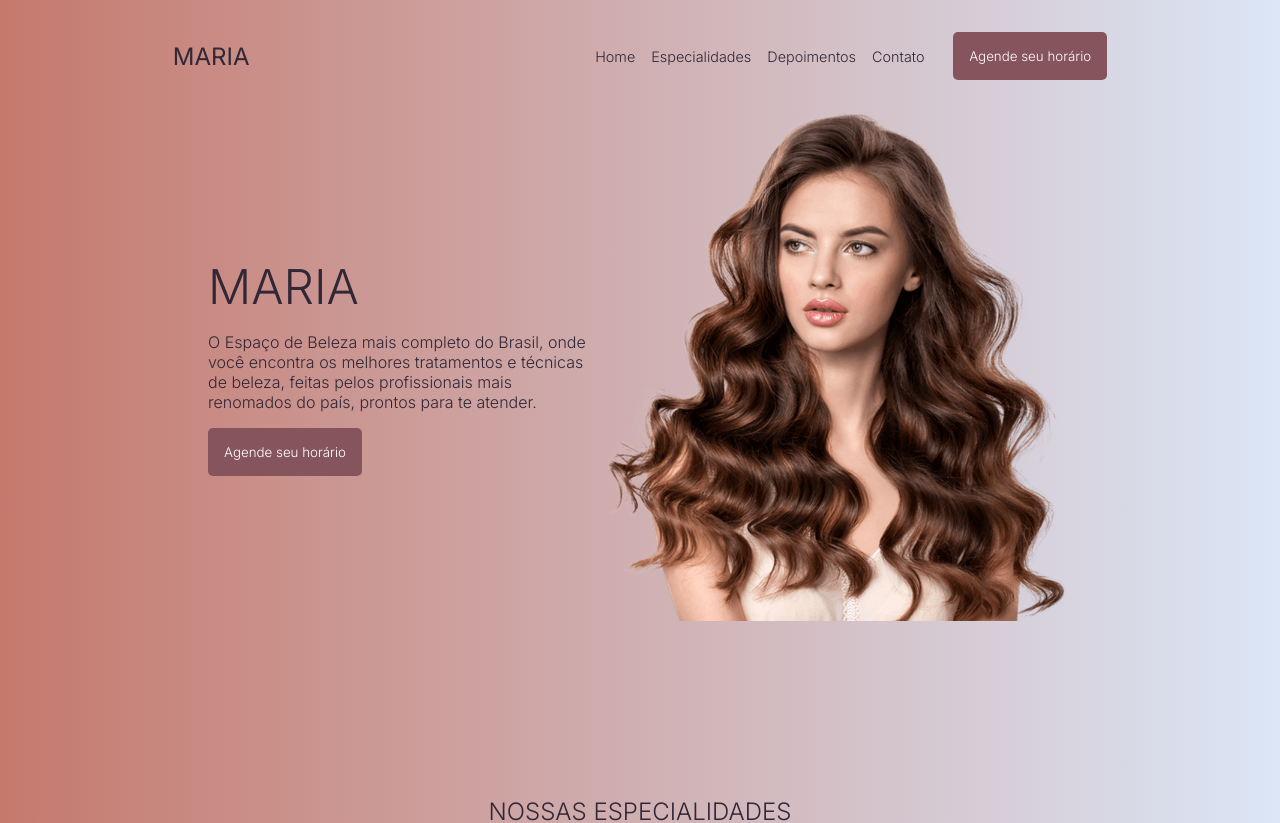
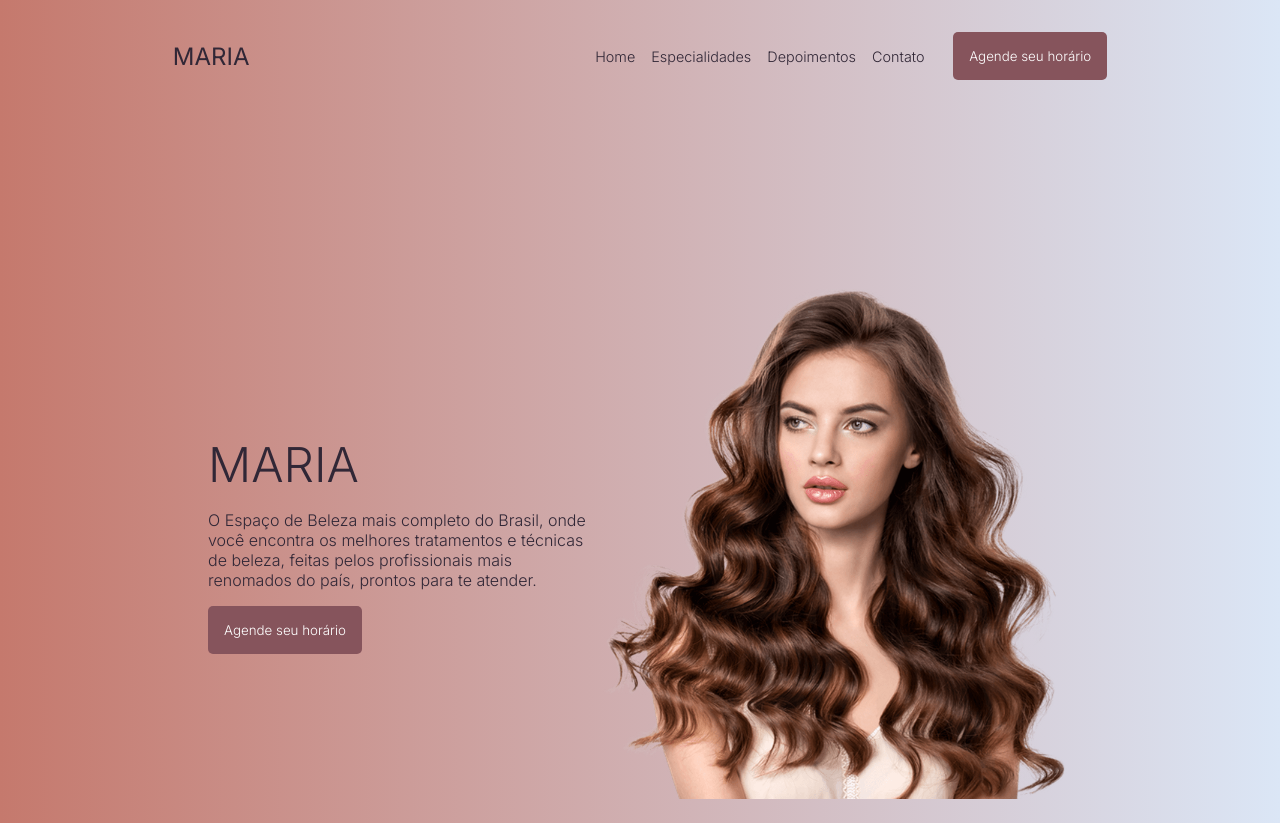
Before and after one commit to amandadeogr/beauty-space, a React (Vite) app: page / in a window 1280 px wide. Shown: the top 823 px of the page. Built offline with nearby package versions, Linux system fonts and the light colour scheme.

Commit message:
Define tamanho padrão para as sections

```diff
--- a/src/App.css
+++ b/src/App.css
@@ -21,3 +21,9 @@ body {
 html {
    scroll-behavior: smooth;
 }
+
+section {
+   height: 100vh;
+   padding-top: 4rem;
+   width: 70%;
+}
```
